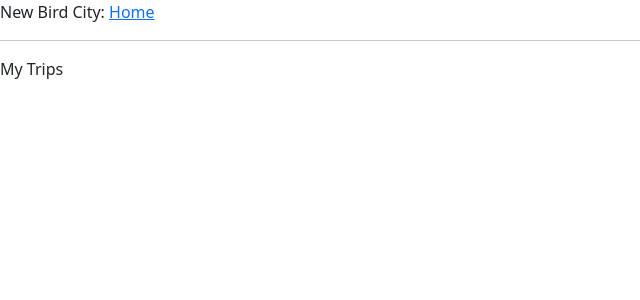
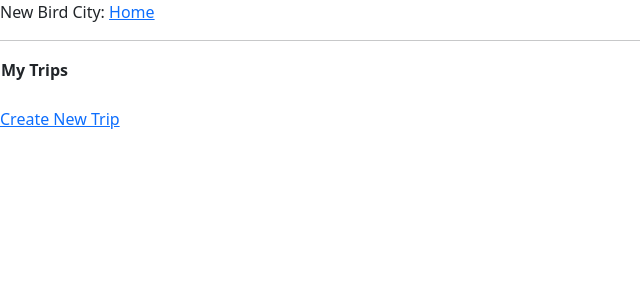
Before and after one commit to phildavis17/New_Bird_City, a Flask app: a page that uses app/templates/user_page.html in a window 1280 px wide. Shown: the top 300 px of the page, without its empty margins (0-640 px from the left). Run offline with Flask 2, Linux system fonts and the light colour scheme; data that the repository does not hold is empty.

Commit message:
beginnings of trip modification

```diff
--- a/app/routes.py
+++ b/app/routes.py
@@ -46,6 +46,18 @@ def trip_page(username: str, tripid: str):
 def trip_details_page(username: str, tripname: str, hsbv: str):
     pass
 
+@app.route("/user/<username>/new-trip")
+def new_trip(username: str):
+    return "Look, I'm workin on it, OK?"
+
+@app.route("/user/<username>/edit/<tripid>")
+def edit_trip(username:str, tripid: str):
+    user = {
+        username: username,
+        tripid: tripid,
+    }
+    return render_template("edit_trip.html", user=user)
+
 
 # ---Dormant---
 
--- /dev/null
+++ b/app/templates/create_trip.html
@@ -0,0 +1 @@
+{% extends "base.html" %}
--- a/app/templates/user_page.html
+++ b/app/templates/user_page.html
@@ -4,10 +4,23 @@
 {% endblock %}
 
 {% block content %}
-<p>My Trips</p>
-<ul>
-    {% for name, id in user.trips.items() %}
-    <li><a href="{{ url_for('trip_page', username=user.username, tripid=id)}}">{{ name }}</a></li>
-    {% endfor %}
-</ul>
+<table>
+    <thead>
+        <tr>
+            <th>My Trips</th>
+        </tr>
+    </thead>
+    <tbody>
+        {% for name, id in user.trips.items() %}
+        <tr>
+            <td><a href="{{ url_for('trip_page', username=user.username, tripid=id) }}">{{ name }}</a></td>
+            <td></td>
+            <td><a href="{{ url_for('edit_trip', username=user.username, tripid=id) }}">Edit</a></td>
+        </tr>
+        {% endfor %}
+    </tbody>
+</table>
+<br/>
+<a class="new_trip_link" href="{{ url_for('new_trip', username=user.username) }}">Create New Trip</a></li>
+
 {% endblock %}
```
Also changed, not shown: app/templates/edit_trip.html (added, +15 -0 lines).
